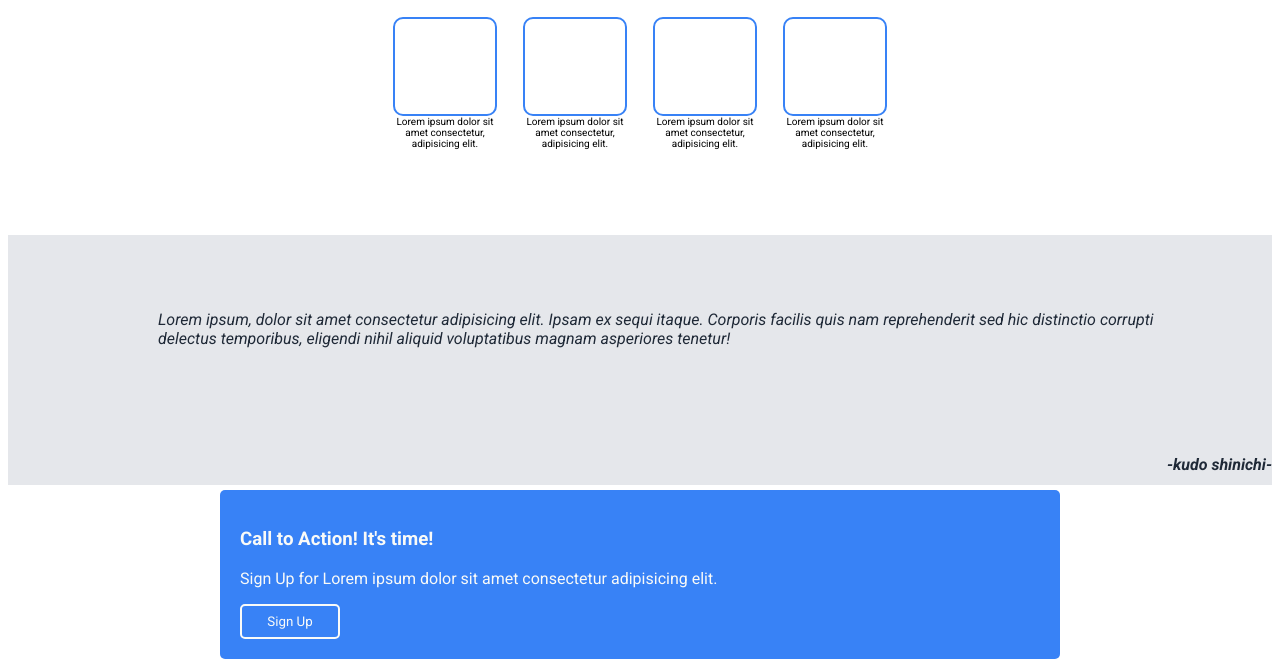
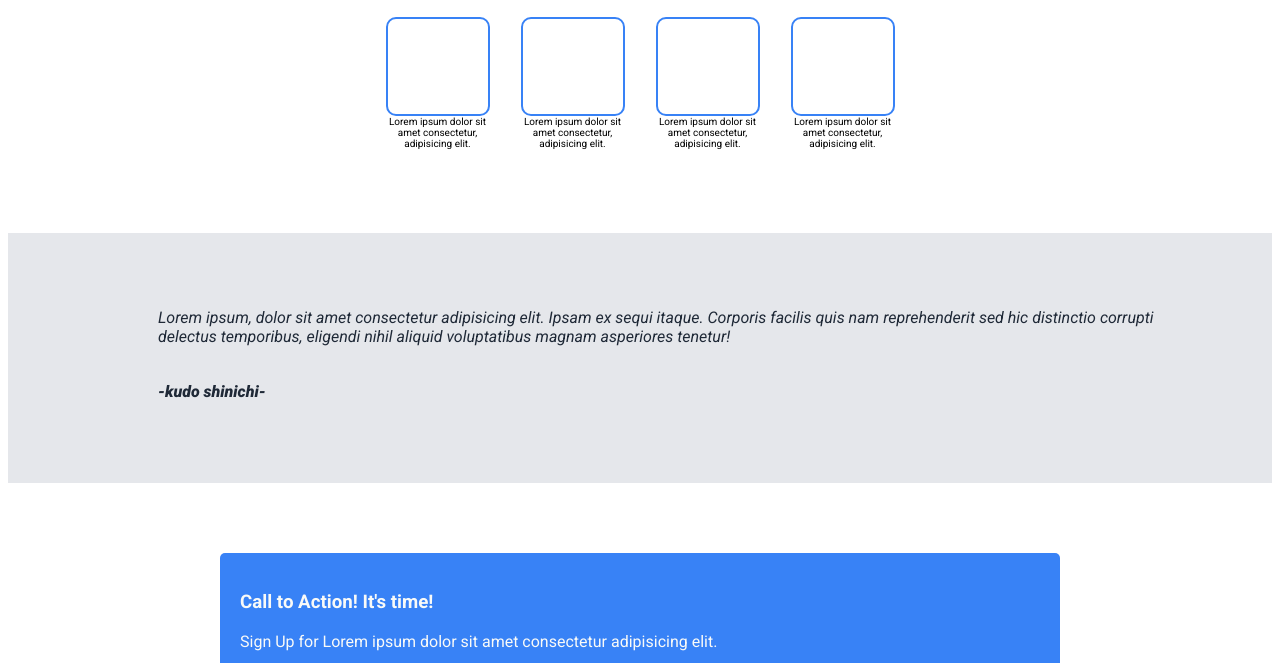
Before and after one commit to AhmadYusuf1502/landing-page, a plain HTML site: page index.html in a window 1280 px wide. Shown: the part 620-1283 px from the top of the page. Drawn offline with Linux system fonts and the light colour scheme.

Commit message:
add a style in some div and main element, and the div quotes, call to action,.

```diff
--- a/style.css
+++ b/style.css
@@ -1,6 +1,7 @@
 @import url(https://fonts.googleapis.com/css2?family=Roboto:ital,wght@0,100..900;1,100..900&display=swap);
 
 body{
+    weight: 900px;
     font-family:  Roboto, system-ui, -apple-system, BlinkMacSystemFont, 'Segoe UI', Oxygen, Ubuntu, Cantarell, 'Open Sans', 'Helvetica Neue', sans-serif;
     min-height: 100vh;
 }
@@ -95,8 +96,9 @@ div .quotes{
 .text-quotes{
     display: flex;
     flex-direction: column;
-    margin-top: 32px;
+    margin-top: 30px;
     padding: 75px;
+    padding-bottom: 20px;
     padding-left: 150px;
     padding-right: 150x;
     align-items: center;
@@ -106,19 +108,20 @@ div .quotes{
 }
 .cp{
     display: flex;
-    flex-direction: column;
-    margin-top: 32px;
-
+    text-align: center;
+    margin-top: 3px;
     padding-left: 150px;
     padding-right: 150x;
     color: #1f2937;
     font-style: italic;
-    font-weight: bold;
+    font-weight: 900;
     text-align: right;
 }
 div .cat{
     display: flex;
     justify-content: center;
+    margin-top: 65px;
+    margin-bottom: 65px;
 }
 div .call-to-action{
     /* display: flex;
@@ -144,7 +147,7 @@ div .information{
     flex-direction: row;
     text-align: center;
     justify-content: center;
-    gap: 30px;
+    gap: 35px;
 }
 div .text{
     font-size: 10px;
```
